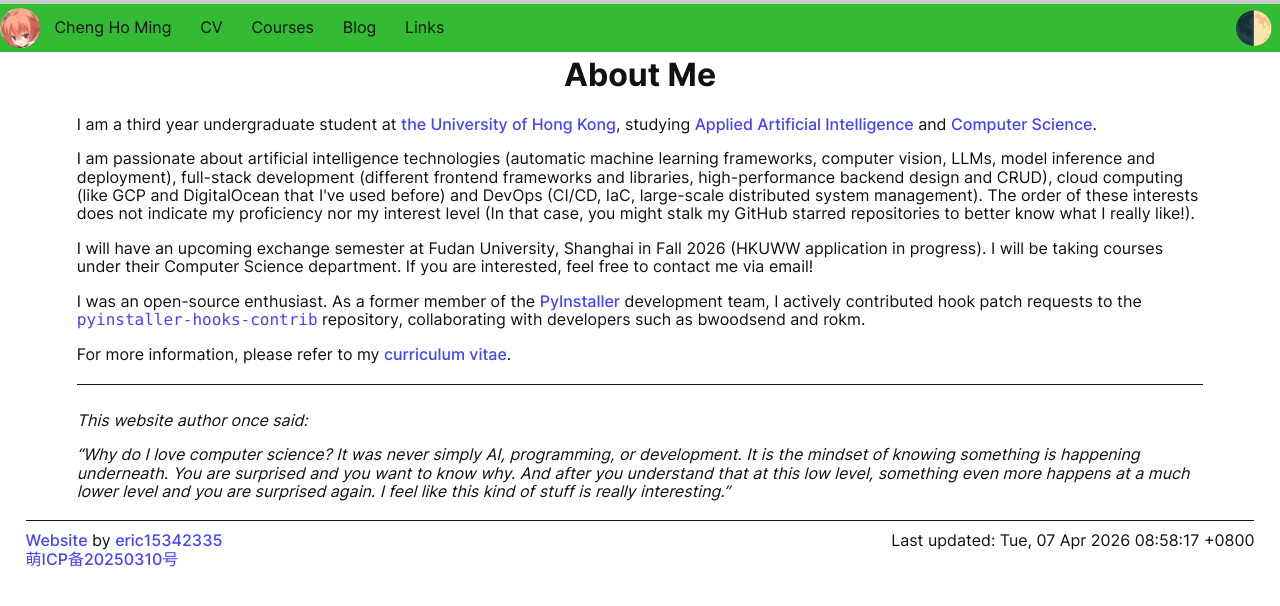
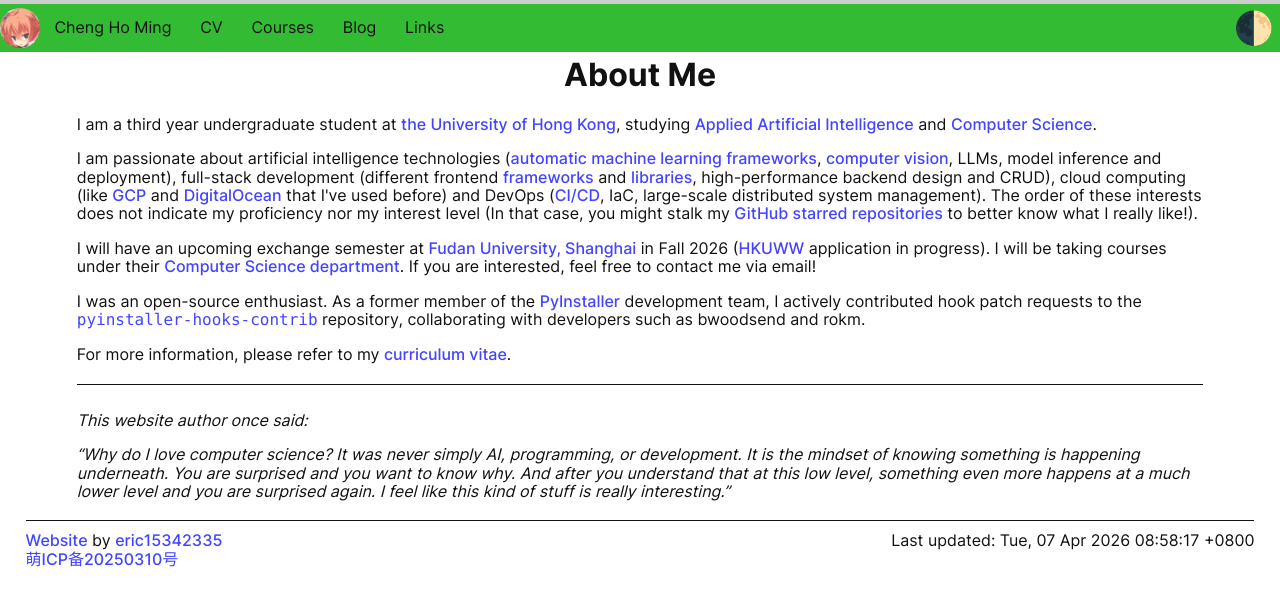
Before and after one commit to eric15342335/eric15342335.github.io, a Jekyll site: the page built from pages/index.html, in a window 1280 px wide. Shown: the top 606 px of the page. Built offline with Jekyll 4.4.1, drawn with Linux system fonts in a browser that asks for light colours.

Commit message:
feat(homepage): add external links to bio interests and exchange details

```diff
--- a/pages/index.html
+++ b/pages/index.html
@@ -28,11 +28,11 @@ description: ""
     </p>
 
     <p>
-      I am passionate about artificial intelligence technologies (automatic machine learning frameworks, computer vision, LLMs, model inference and deployment), full-stack development (different frontend frameworks and libraries, high-performance backend design and CRUD), cloud computing (like GCP and DigitalOcean that I've used before) and DevOps (CI/CD, IaC, large-scale distributed system management). The order of these interests does not indicate my proficiency nor my interest level (In that case, you might stalk my GitHub starred repositories to better know what I really like!).
+      I am passionate about artificial intelligence technologies (<a href="https://auto.gluon.ai/stable/index.html">automatic machine learning frameworks</a>, <a href="https://github.com/eric15342335/realfill">computer vision</a>, LLMs, model inference and deployment), full-stack development (different frontend <a href="https://github.com/ALPHA-HKU-Org/website">frameworks</a> and <a href="https://github.com/eric15342335/roostoo-leaderboard">libraries</a>, high-performance backend design and CRUD), cloud computing (like <a href="https://cloud.google.com/products/compute?hl=en">GCP</a> and <a href="https://www.digitalocean.com/github-students">DigitalOcean</a> that I've used before) and DevOps (<a href="https://github.com/eric15342335/comp2113-engg1340-group-project">CI/CD</a>, IaC, large-scale distributed system management). The order of these interests does not indicate my proficiency nor my interest level (In that case, you might stalk my <a href="https://github.com/eric15342335?tab=stars">GitHub starred repositories</a> to better know what I really like!).
     </p>
 
     <p>
-      I will have an upcoming exchange semester at Fudan University, Shanghai in Fall 2026 (HKUWW application in progress). I will be taking courses under their Computer Science department. If you are interested, feel free to contact me via email!
+      I will have an upcoming exchange semester at <a href="https://www.fudan.edu.cn">Fudan University, Shanghai</a> in Fall 2026 (<a href="https://intlaffairs.hku.hk/hku-worldwide-student-exchange">HKUWW</a> application in progress). I will be taking courses under their <a href="https://ai.fudan.edu.cn/">Computer Science department</a>. If you are interested, feel free to contact me via email!
     </p>
 
     <p>
```
